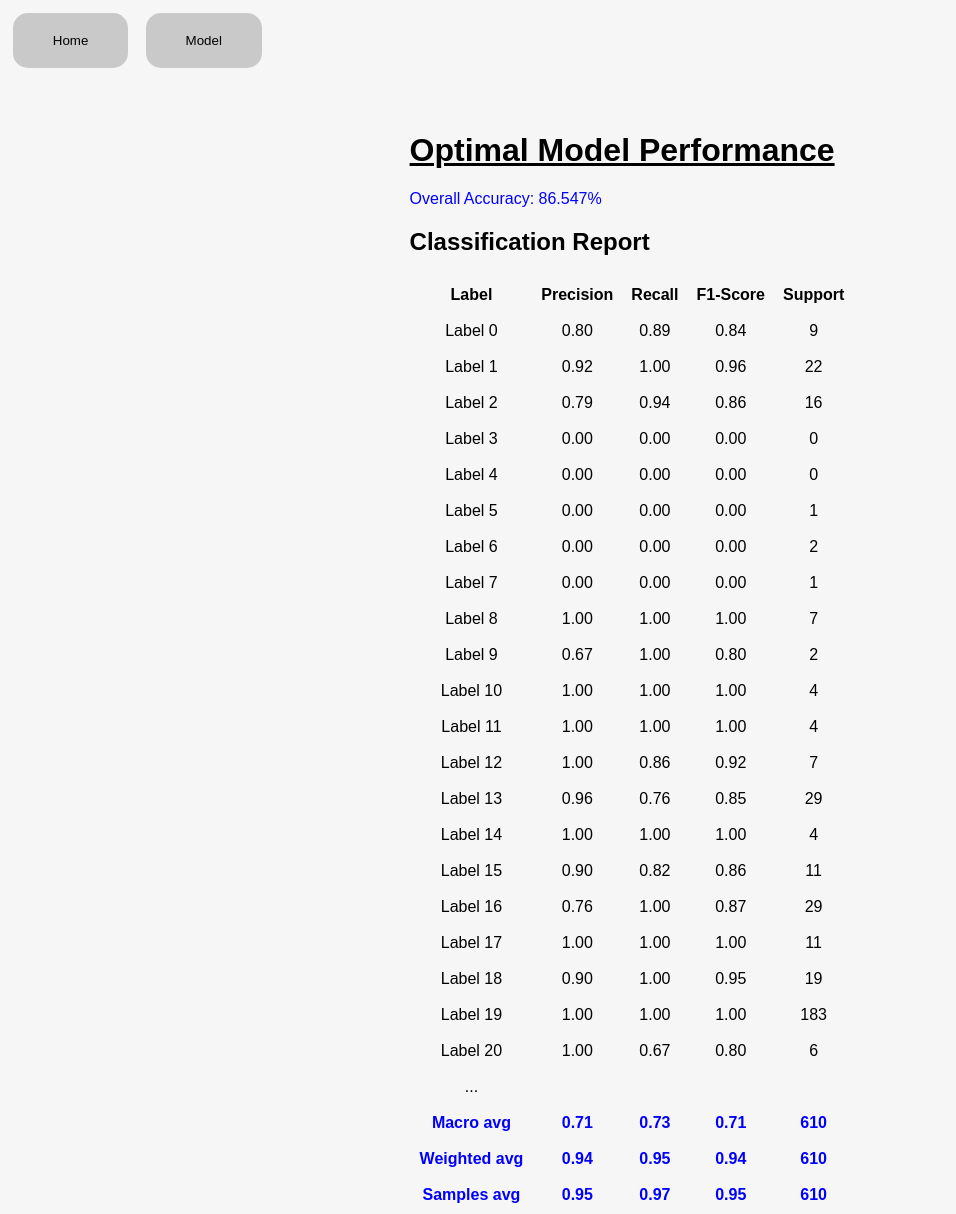
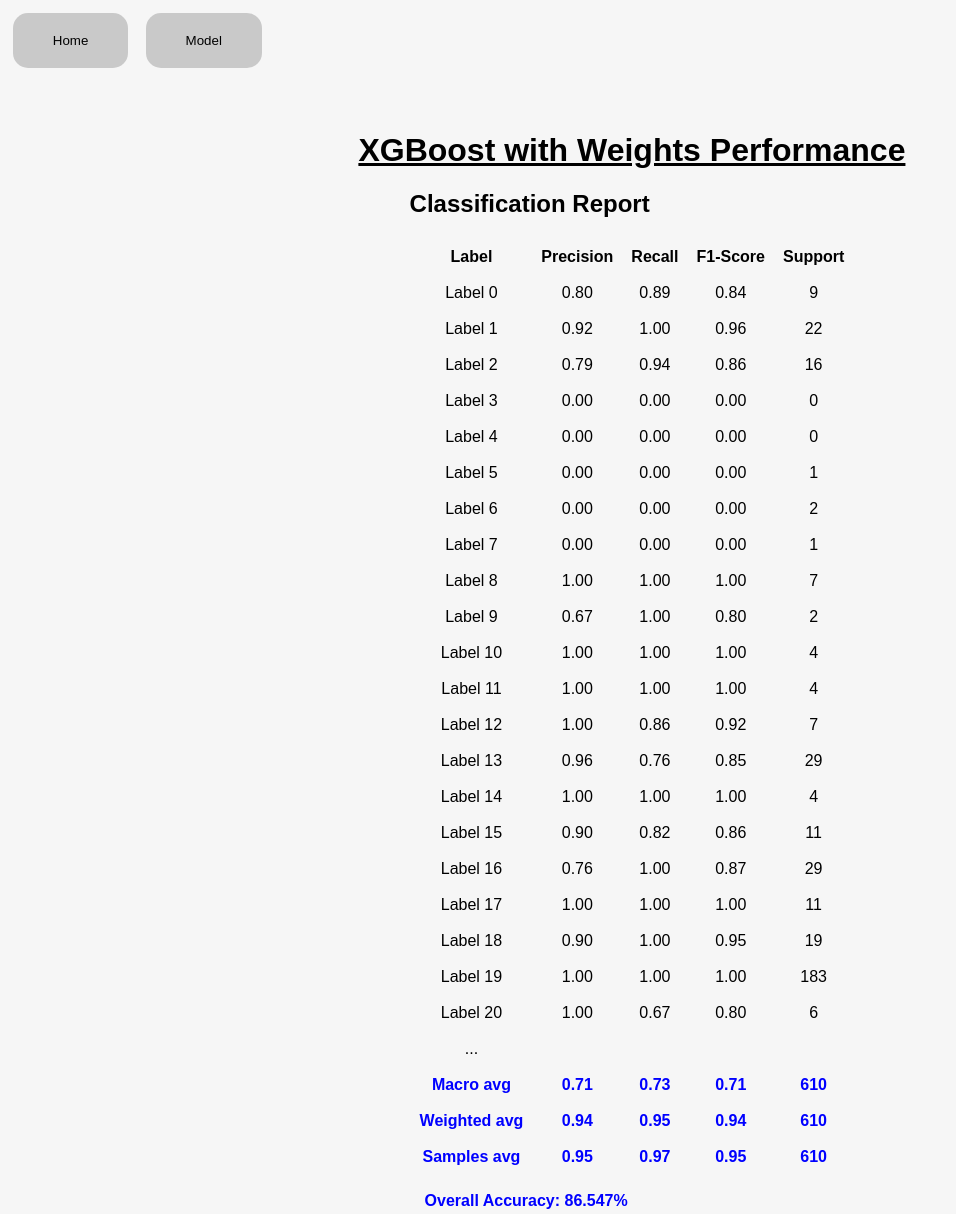
Before and after one commit to mmoran90/MAUDE-Device-Failure-Classification, a Flask app: page / in a window 1280 px wide, after a click on "Model". Shown: the whole page, without its empty margins (0-956 px from the left). Run offline with Flask 3, Linux system fonts and the light colour scheme; parts of the project's set-up code (start-up, migrations or seed data) failed here and were passed over.

Commit message:
Add files via upload

```diff
--- a/static/style.css
+++ b/static/style.css
@@ -16,6 +16,7 @@ h1{
 
 p {
     color: blue;
+    font-weight: bold;
 }
 
 th, td {
@@ -152,15 +153,23 @@ th, td {
     transition-duration: 1s;
   }
 
-  .tablink:hover{
+  .tablink:hover {
     background-color: #a9a9a9;
+  }
+
+  .model_title {
+    margin-top: 5%;
+    margin-left: 28%;
   }
 
   .model_perf {
     margin-left: 32%;
-    margin-top: 5%;
   }
 
-  .text_color{
+  .text_color {
     color: blue;
   }
+
+  .accuracy{
+    margin-left: 15px;
+  }
--- a/templates/index.html
+++ b/templates/index.html
@@ -8,10 +8,6 @@
       rel="stylesheet"
       type="text/css"
       href="{{ url_for('static', filename='style.css') }}"
-    />
-    <link
-      rel="stylesheet"
-      href="https://fonts.googleapis.com/css2?family=Material+Symbols+Outlined:opsz,wght,FILL,GRAD@24,400,0,0&icon_names=event"
     />
     <script>
       function openTab(event, tabName) {
@@ -150,9 +146,9 @@
         </div>
       </div>
 
-      <div id="Model" class="tabcontent model_perf" style="display: none">
-        <h1>Optimal Model Performance</h1>
-        <p>Overall Accuracy: 86.547%</p>
+      <div id="Model" class="tabcontent" style="display: none">
+        <h1 class="model_title">XGBoost with Weights Performance</h1>
+        <div class="model_perf">
           <h2>Classification Report</h2>
           <table>
             <thead>
@@ -338,6 +334,8 @@
               </tr>
             </tbody>
           </table>
+          <p class="accuracy">Overall Accuracy: 86.547%</p>
+        </div>
       </div>
     </div>
 
```
Lines whose indentation alone changed are shown as unchanged.
